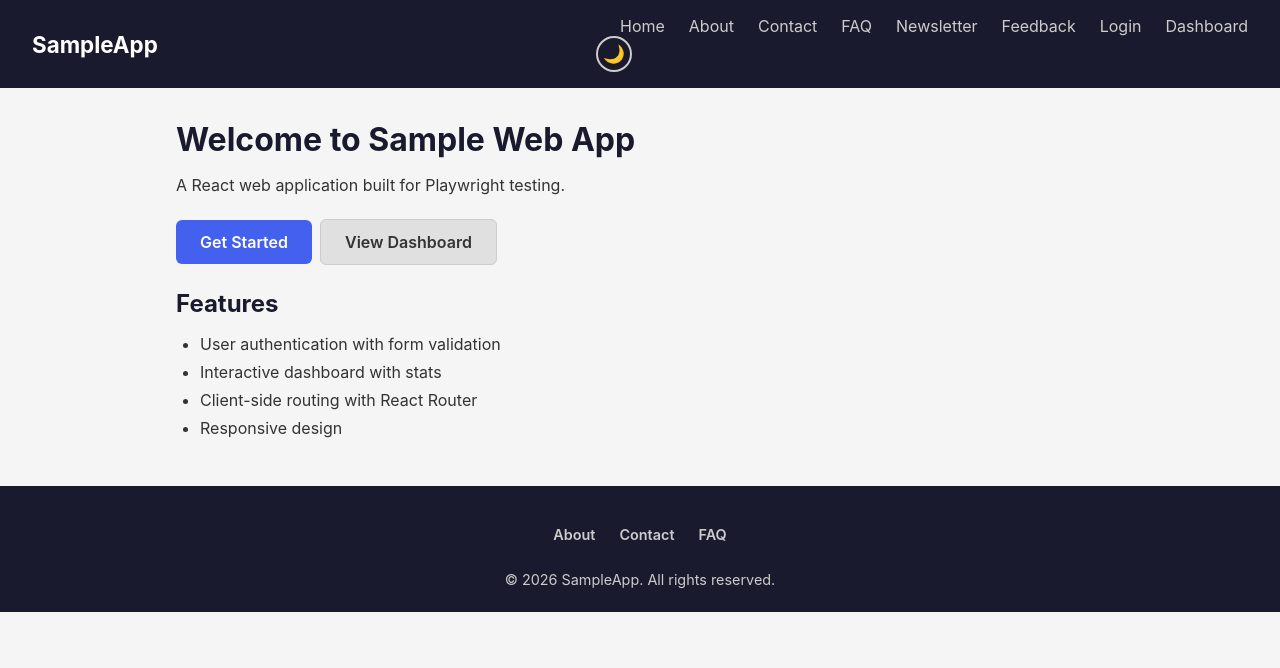
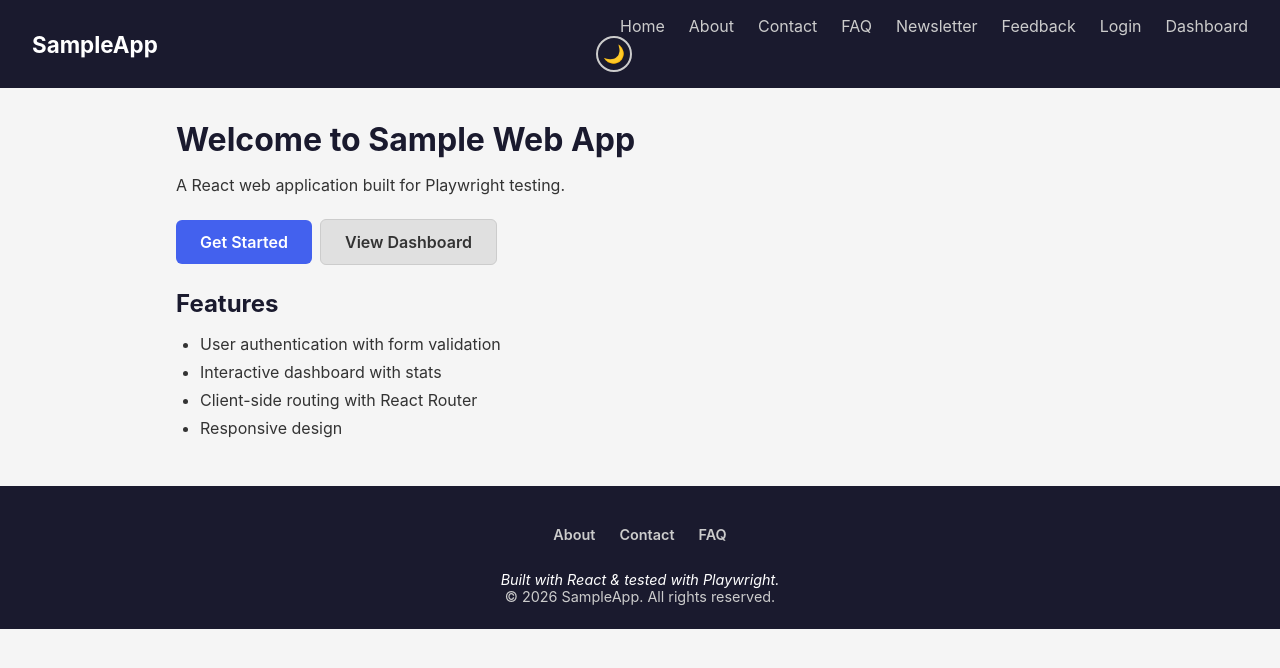
Before and after one commit to microsoft/sample-webapp, a React (Create React App) app: page / in a window 1280 px wide. Shown: the top 668 px of the page. Built offline with nearby package versions, Linux system fonts and the light colour scheme.

Commit message:
Add tagline to site footer

```diff
--- a/src/components/Footer.css
+++ b/src/components/Footer.css
@@ -9,6 +9,12 @@
 
 .app-footer p {
   margin: 0;
+}
+
+.footer-tagline {
+  margin-bottom: 0.5rem;
+  font-style: italic;
+  color: var(--color-nav-text);
 }
 
 .footer-links {
--- a/src/components/Footer.js
+++ b/src/components/Footer.js
@@ -12,6 +12,7 @@ function Footer() {
         <Link to="/contact">Contact</Link>
         <Link to="/faq">FAQ</Link>
       </nav>
+      <p className="footer-tagline">Built with React &amp; tested with Playwright.</p>
       <p>&copy; {year} SampleApp. All rights reserved.</p>
     </footer>
   );
```
